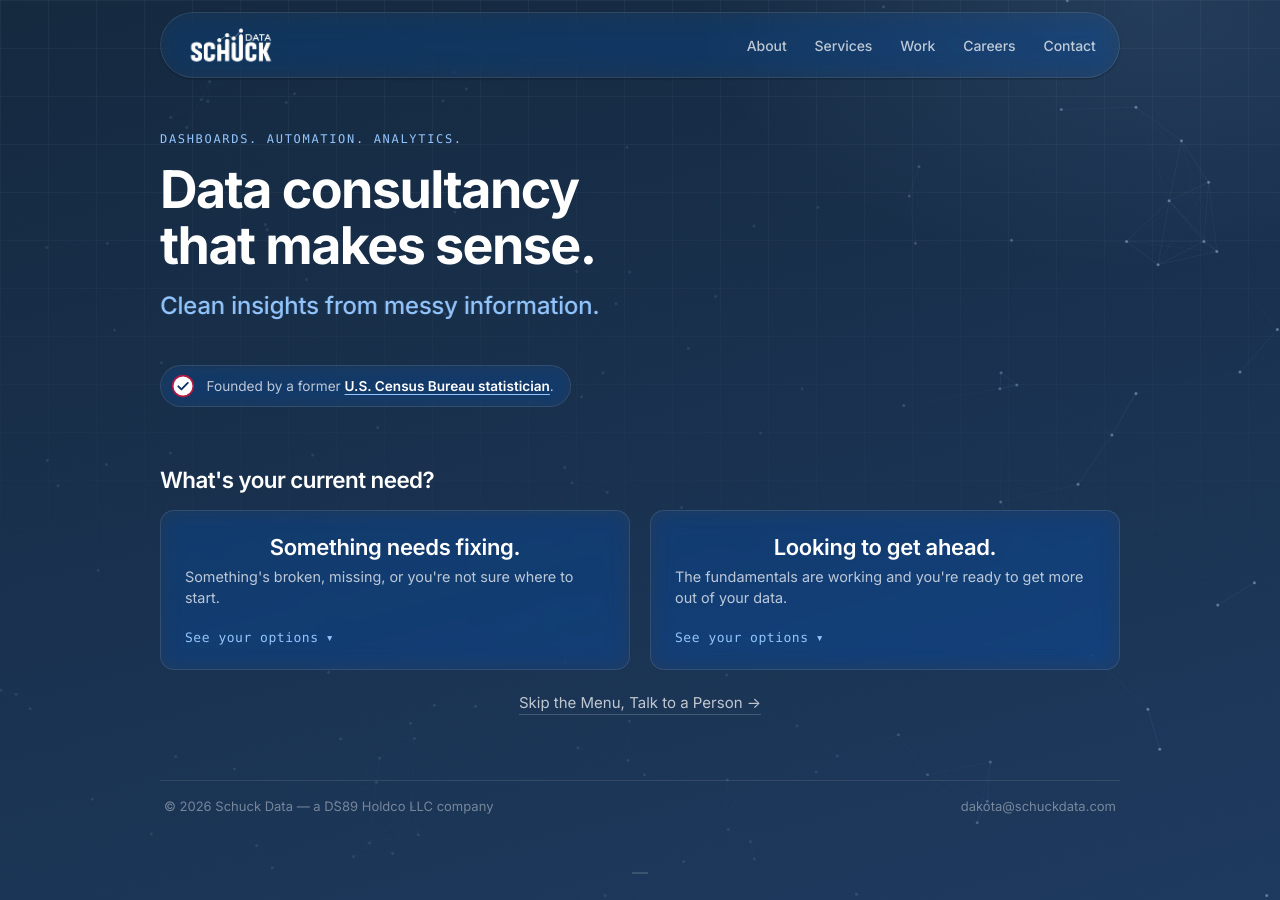
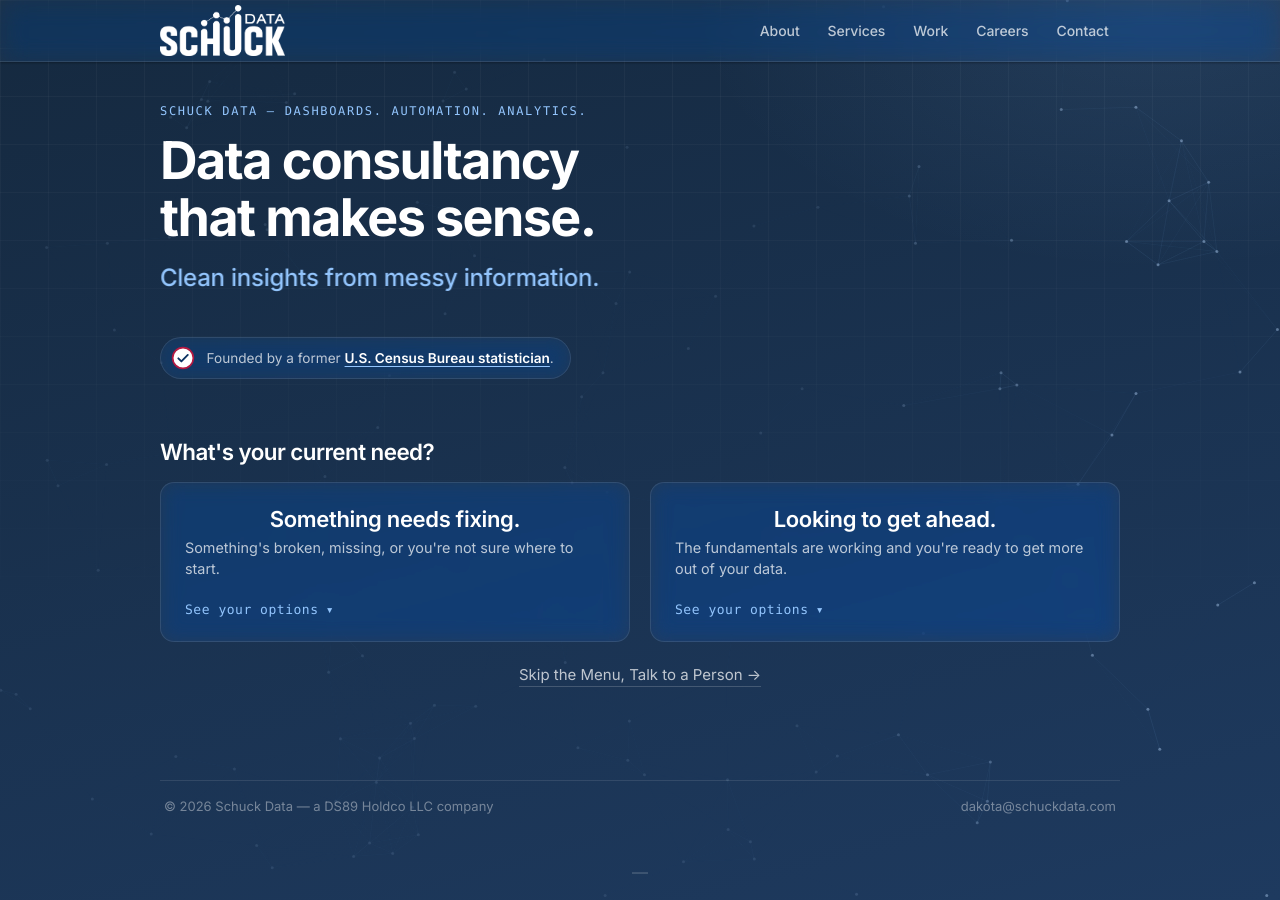
Before and after one commit to schuck-data/schuck-data.github.io, a Jekyll site: the page built from index.html, in a window 1280 px wide. Built offline with Jekyll 4.4.1, drawn with Linux system fonts in a browser that asks for light colours.

Commit message:
header and logo changes

```diff
--- a/_includes/header.html
+++ b/_includes/header.html
@@ -1,7 +1,8 @@
 <header class="site-header{% if page.hide_header_logo %} no-logo{% endif %}">
+    <div class="site-header-inner">
         {% unless page.hide_header_logo %}
         <a class="site-logo" href="/" aria-label="Schuck Data — home">
-        <img src="/images/schuck-data-white.png" alt="Schuck Data">
+            <img src="/images/schuck-data-white-crop.png" alt="Schuck Data">
         </a>
         {% endunless %}
 
@@ -12,4 +13,5 @@
             <a href="/CAREERS/"{% if page.nav == 'careers' %} aria-current="page"{% endif %}>Careers</a>
             <a href="/CONTACT/"{% if page.nav == 'contact' %} aria-current="page"{% endif %}>Contact</a>
         </nav>
+    </div>
 </header>
--- a/_layouts/default.html
+++ b/_layouts/default.html
@@ -35,9 +35,9 @@
 </head>
 <body>
     {% if page.hero_anim %}<canvas class="hero-anim" id="heroAnim" aria-hidden="true"></canvas>{% endif %}
+    {% include header.html %}
+
     <div class="page">
-        {% include header.html %}
-
         <main class="page-main">
             {{ content }}
         </main>
--- a/index.html
+++ b/index.html
@@ -7,7 +7,7 @@ hero_anim: true
 ---
 
 <section class="hero" aria-labelledby="hero-heading">
-    <p class="hero-eyebrow">Dashboards. Automation. Analytics.</p>
+    <p class="hero-eyebrow">Schuck Data — Dashboards. Automation. Analytics.</p>
 
     <h1 id="hero-heading" class="hero-h1">Data consultancy that makes sense.</h1>
 
--- a/styles.css
+++ b/styles.css
@@ -63,6 +63,8 @@ body {
     color: var(--text);
     line-height: 1.5;
     min-height: 100vh;
+    display: flex;
+    flex-direction: column;
     -webkit-font-smoothing: antialiased;
     -moz-osx-font-smoothing: grayscale;
     background:
@@ -122,12 +124,13 @@ a:focus-visible {
 
 .page {
     max-width: 64rem;
+    width: 100%;
     margin: 0 auto;
     padding: 0.75rem 1rem 1rem;
     display: grid;
     gap: 1.25rem;
-    min-height: 100vh;
-    grid-template-rows: auto 1fr auto;
+    flex: 1;
+    grid-template-rows: 1fr auto;
 }
 
 @media (min-width: 48rem) {
@@ -157,14 +160,20 @@ a:focus-visible {
     background: var(--surface);
     -webkit-backdrop-filter: blur(12px) saturate(180%);
     backdrop-filter: blur(12px) saturate(180%);
-    border: 1px solid var(--border);
-    border-radius: 999px;
-    padding: 0.5rem 0.75rem 0.5rem 1.25rem;
+    border-bottom: 1px solid var(--border);
+    box-shadow: var(--shadow-sm);
+}
+.site-header-inner {
+    max-width: 64rem;
+    margin: 0 auto;
+    padding: 0.3rem 1rem;
     display: flex;
     align-items: center;
     justify-content: space-between;
     gap: 1rem;
-    box-shadow: var(--shadow-sm);
+}
+@media (min-width: 48rem) {
+    .site-header-inner { padding: 0.3rem 2rem; }
 }
 
 .site-logo {
@@ -188,7 +197,7 @@ a:focus-visible {
 
 /* When the wordmark is hidden (homepage — the hero carries the brand),
    the header is just centered navigation. */
-.site-header.no-logo { justify-content: center; }
+.site-header.no-logo .site-header-inner { justify-content: center; }
 
 /* ---------------------------------------------------------
    Site navigation
@@ -398,9 +407,9 @@ a:focus-visible {
    lateral rotating tagline, backstage entry, compaction.
    --------------------------------------------------------- */
 
-/* Header logo image */
+/* Header logo image — tightly-cropped wordmark, sized to fill the bar */
 .site-logo img { height: 2.6rem; width: auto; display: block; }
-@media (min-width: 48rem) { .site-logo img { height: 3rem; } }
+@media (min-width: 48rem) { .site-logo img { height: 3.2rem; } }
 
 
 /* Fixed, keyword-bearing headline */
```
Also changed, not shown: images/schuck-data-white-crop.png (added). Lines whose indentation alone changed are shown as unchanged.
